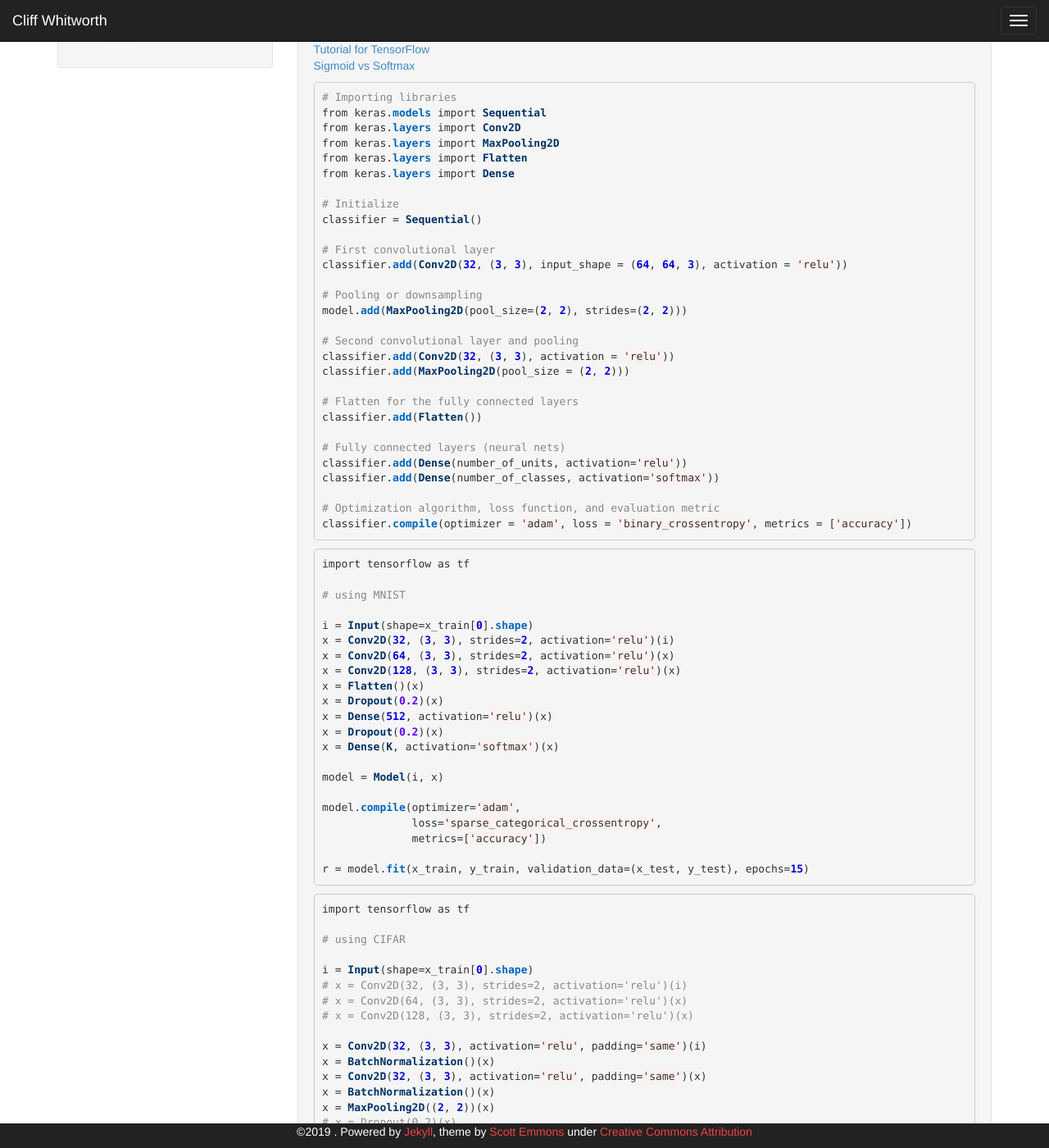
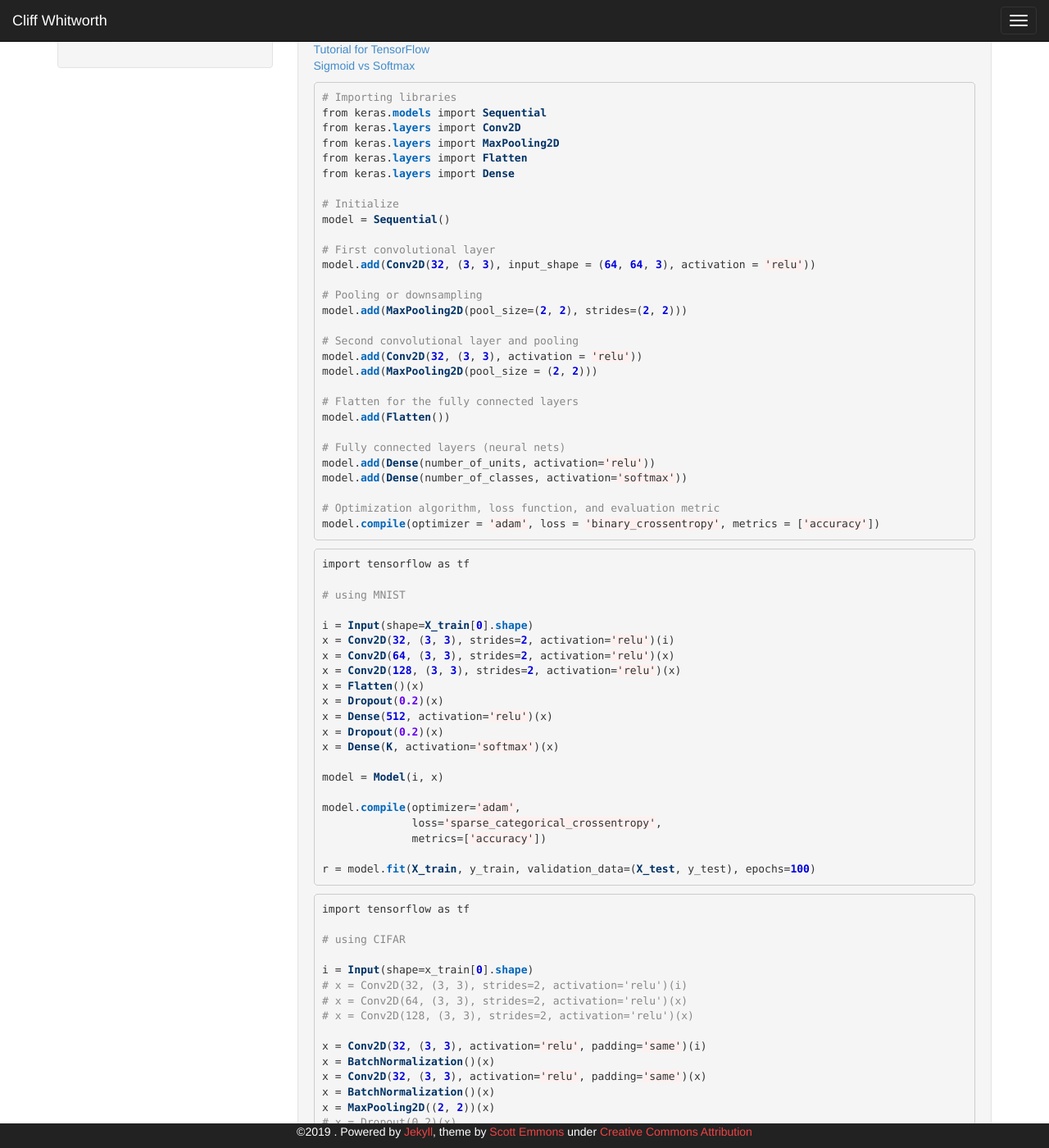
Before and after one commit to cliffwhitworth/cliffwhitworth.github.io, a Jekyll site: the page built from _posts/2018-05-08-convolutional-neural-networks.markdown, in a window 1280 px wide and 1400 px high, scrolled down 300 px. Shown: the whole window at 82% size. Built offline with Jekyll 4.4.1, drawn with Linux system fonts in a browser that asks for light colours.

Commit message:
import Pandas as pd

```diff
--- a/_posts/2018-04-10-pandas-dataframe.markdown
+++ b/_posts/2018-04-10-pandas-dataframe.markdown
@@ -14,9 +14,11 @@ Documentation
 
 {% highlight ruby %}
 # Create a dataframe of the features and add the target
+import pandas as pd
+
 df = pd.DataFrame(Features)
 df.columns = [Feature_Names]
-df['Target'] = target
+df['Target'] = Target
 print('Dataframe Head')
 print(df.head())
 {% endhighlight %}
--- a/_posts/2018-05-08-convolutional-neural-networks.markdown
+++ b/_posts/2018-05-08-convolutional-neural-networks.markdown
@@ -44,27 +44,27 @@ from keras.layers import Flatten
 from keras.layers import Dense
 
 # Initialize
-classifier = Sequential()
+model = Sequential()
 
 # First convolutional layer
-classifier.add(Conv2D(32, (3, 3), input_shape = (64, 64, 3), activation = 'relu'))
+model.add(Conv2D(32, (3, 3), input_shape = (64, 64, 3), activation = 'relu'))
 
 # Pooling or downsampling
 model.add(MaxPooling2D(pool_size=(2, 2), strides=(2, 2)))
 
 # Second convolutional layer and pooling
-classifier.add(Conv2D(32, (3, 3), activation = 'relu'))
-classifier.add(MaxPooling2D(pool_size = (2, 2)))
+model.add(Conv2D(32, (3, 3), activation = 'relu'))
+model.add(MaxPooling2D(pool_size = (2, 2)))
 
 # Flatten for the fully connected layers
-classifier.add(Flatten())
+model.add(Flatten())
 
 # Fully connected layers (neural nets)
-classifier.add(Dense(number_of_units, activation='relu'))
-classifier.add(Dense(number_of_classes, activation='softmax'))
+model.add(Dense(number_of_units, activation='relu'))
+model.add(Dense(number_of_classes, activation='softmax'))
 
 # Optimization algorithm, loss function, and evaluation metric
-classifier.compile(optimizer = 'adam', loss = 'binary_crossentropy', metrics = ['accuracy'])
+model.compile(optimizer = 'adam', loss = 'binary_crossentropy', metrics = ['accuracy'])
 
 {% endhighlight %}
 
@@ -74,7 +74,7 @@ import tensorflow as tf
 
 # using MNIST
 
-i = Input(shape=x_train[0].shape)
+i = Input(shape=X_train[0].shape)
 x = Conv2D(32, (3, 3), strides=2, activation='relu')(i)
 x = Conv2D(64, (3, 3), strides=2, activation='relu')(x)
 x = Conv2D(128, (3, 3), strides=2, activation='relu')(x)
@@ -90,7 +90,7 @@ model.compile(optimizer='adam',
               loss='sparse_categorical_crossentropy',
               metrics=['accuracy'])
 
-r = model.fit(x_train, y_train, validation_data=(x_test, y_test), epochs=15)
+r = model.fit(X_train, y_train, validation_data=(X_test, y_test), epochs=100)
 
 {% endhighlight %}
 
```
